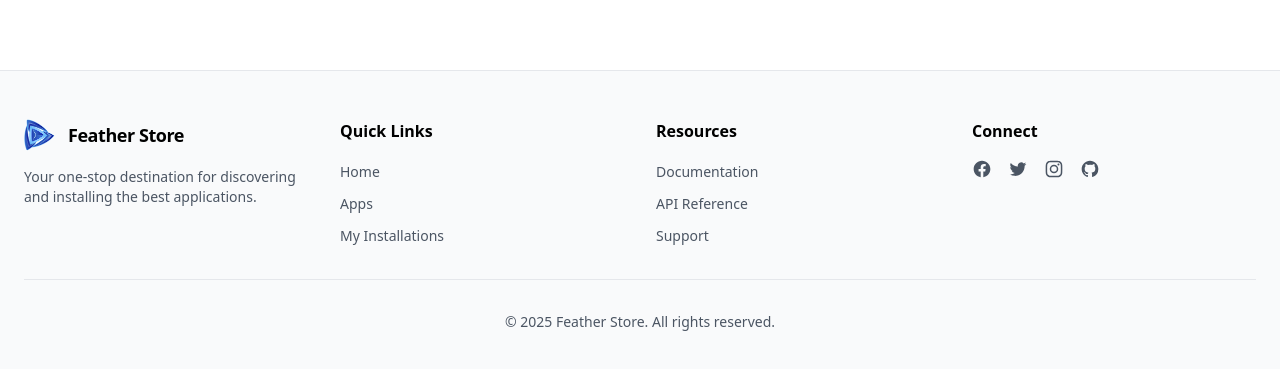
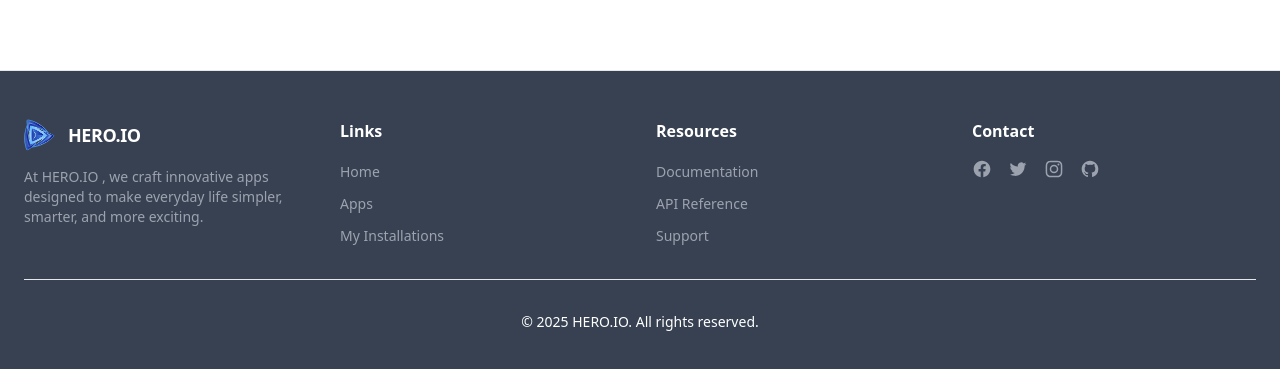
Before and after one commit to LIKHON9988/Assignment-0008, a React (Vite) app: page / in a window 1280 px wide. Shown: the part 1785-2154 px from the top of the page. Built offline with nearby package versions, Linux system fonts and the light colour scheme.

Commit message:
fotter added

```diff
--- a/index.html
+++ b/index.html
@@ -1,9 +1,9 @@
-<!doctype html>
+<!DOCTYPE html>
 <html>
   <head>
     <meta charset="utf-8" />
     <meta name="viewport" content="width=device-width, initial-scale=1.0" />
-    <title>Feather App Store</title>
+    <title>HERO.IO</title>
   </head>
   <body>
     <div id="root"></div>
--- a/src/components/Footer.jsx
+++ b/src/components/Footer.jsx
@@ -4,41 +4,40 @@ import logo from "/assets/logo.png";
 
 export default function Footer() {
   return (
-    <footer className="bg-gray-50 border-t mt-12">
+    <footer className="bg-gray-700 border-t mt-12">
       <div className="container mx-auto px-6 py-12">
-        <div className="grid grid-cols-1 md:grid-cols-4 gap-8">
+        <div className="grid grid-cols-1 md:grid-cols-4 gap-2 md:gap-8">
           <div>
-            <div className="flex items-center space-x-3 mb-4">
+            <div className="flex items-center space-x-3 mb-1 md:mb-4">
               <img
                 src={logo}
                 alt="Feather"
                 className="w-8 h-8 rounded-md object-cover"
               />
-              <div className="text-lg font-semibold tracking-tight">
-                Feather Store
+              <div className="text-lg font-semibold tracking-tight text-white">
+                HERO.IO
               </div>
             </div>
-            <p className="text-gray-600 text-sm">
-              Your one-stop destination for discovering and installing the best
-              applications.
+            <p className="text-gray-400 text-sm">
+              At HERO.IO , we craft innovative apps designed to make everyday
+              life simpler, smarter, and more exciting.
             </p>
           </div>
 
           <div>
-            <h3 className="font-semibold mb-4">Quick Links</h3>
-            <ul className="space-y-2">
+            <h3 className="font-semibold mb-4 text-white hidden md:block">
+              Links
+            </h3>
+            <ul className="space-y-2 hidden md:block">
               <li>
-                <Link
-                  to="/"
-                  className="text-gray-600 hover:text-purple-600 text-sm"
-                >
+                <Link to="/" className="text-gray-400 hover:text-white text-sm">
                   Home
                 </Link>
               </li>
               <li>
                 <Link
                   to="/apps"
-                  className="text-gray-600 hover:text-purple-600 text-sm"
+                  className="text-gray-400 hover:text-white text-sm"
                 >
                   Apps
                 </Link>
@@ -46,7 +45,7 @@ export default function Footer() {
               <li>
                 <Link
                   to="/my-installations"
-                  className="text-gray-600 hover:text-purple-600 text-sm"
+                  className="text-gray-400 hover:text-white text-sm"
                 >
                   My Installations
                 </Link>
@@ -55,29 +54,22 @@ export default function Footer() {
           </div>
 
           <div>
-            <h3 className="font-semibold mb-4">Resources</h3>
-            <ul className="space-y-2">
+            <h3 className="font-semibold mb-4 text-white hidden md:block">
+              Resources
+            </h3>
+            <ul className="space-y-2 hidden md:block">
               <li>
-                <a
-                  href="#"
-                  className="text-gray-600 hover:text-purple-600 text-sm"
-                >
+                <a href="#" className="text-gray-400 hover:text-white text-sm">
                   Documentation
                 </a>
               </li>
               <li>
-                <a
-                  href="#"
-                  className="text-gray-600 hover:text-purple-600 text-sm"
-                >
+                <a href="#" className="text-gray-400 hover:text-white text-sm">
                   API Reference
                 </a>
               </li>
               <li>
-                <a
-                  href="#"
-                  className="text-gray-600 hover:text-purple-600 text-sm"
-                >
+                <a href="#" className="text-gray-400 hover:text-white text-sm">
                   Support
                 </a>
               </li>
@@ -85,9 +77,11 @@ export default function Footer() {
           </div>
 
           <div>
-            <h3 className="font-semibold mb-4">Connect</h3>
-            <div className="flex space-x-4">
-              <a href="#" className="text-gray-600 hover:text-purple-600">
+            <h3 className="font-semibold mb-4 text-white hidden md:block">
+              Contact
+            </h3>
+            <div className="flex space-x-4 justify-center md:justify-start">
+              <a href="#" className="text-gray-400 hover:text-white">
                 <svg
                   className="w-5 h-5"
                   fill="currentColor"
@@ -101,7 +95,7 @@ export default function Footer() {
                   ></path>
                 </svg>
               </a>
-              <a href="#" className="text-gray-600 hover:text-purple-600">
+              <a href="#" className="text-gray-400 hover:text-white">
                 <svg
                   className="w-5 h-5"
                   fill="currentColor"
@@ -111,7 +105,7 @@ export default function Footer() {
                   <path d="M8.29 20.251c7.547 0 11.675-6.253 11.675-11.675 0-.178 0-.355-.012-.53A8.348 8.348 0 0022 5.92a8.19 8.19 0 01-2.357.646 4.118 4.118 0 001.804-2.27 8.224 8.224 0 01-2.605.996 4.107 4.107 0 00-6.993 3.743 11.65 11.65 0 01-8.457-4.287 4.106 4.106 0 001.27 5.477A4.072 4.072 0 012.8 9.713v.052a4.105 4.105 0 003.292 4.022 4.095 4.095 0 01-1.853.07 4.108 4.108 0 003.834 2.85A8.233 8.233 0 012 18.407a11.616 11.616 0 006.29 1.84"></path>
                 </svg>
               </a>
-              <a href="#" className="text-gray-600 hover:text-purple-600">
+              <a href="#" className="text-gray-400 hover:text-white">
                 <svg
                   className="w-5 h-5"
                   fill="currentColor"
@@ -125,7 +119,7 @@ export default function Footer() {
                   ></path>
                 </svg>
               </a>
-              <a href="#" className="text-gray-600 hover:text-purple-600">
+              <a href="#" className="text-gray-400 hover:text-white">
                 <svg
                   className="w-5 h-5"
                   fill="currentColor"
@@ -144,8 +138,8 @@ export default function Footer() {
         </div>
 
         <div className="border-t border-gray-200 mt-8 pt-8">
-          <div className="text-center text-sm text-gray-600">
-            © {new Date().getFullYear()} Feather Store. All rights reserved.
+          <div className="text-center text-sm text-white">
+            © {new Date().getFullYear()} HERO.IO. All rights reserved.
           </div>
         </div>
       </div>
--- a/src/components/Header.jsx
+++ b/src/components/Header.jsx
@@ -16,8 +16,8 @@ export default function Header() {
             alt="Feather"
             className="w-10 h-10 rounded-md object-cover"
           />
-          <div className="text-lg font-semibold tracking-tight">
-            Feather Store
+          <div className="text-lg font-semibold tracking-tight bg-gradient-to-br from-purple-700 to-purple-500 bg-clip-text text-transparent">
+            HERO.IO
           </div>
         </div>
 
```
